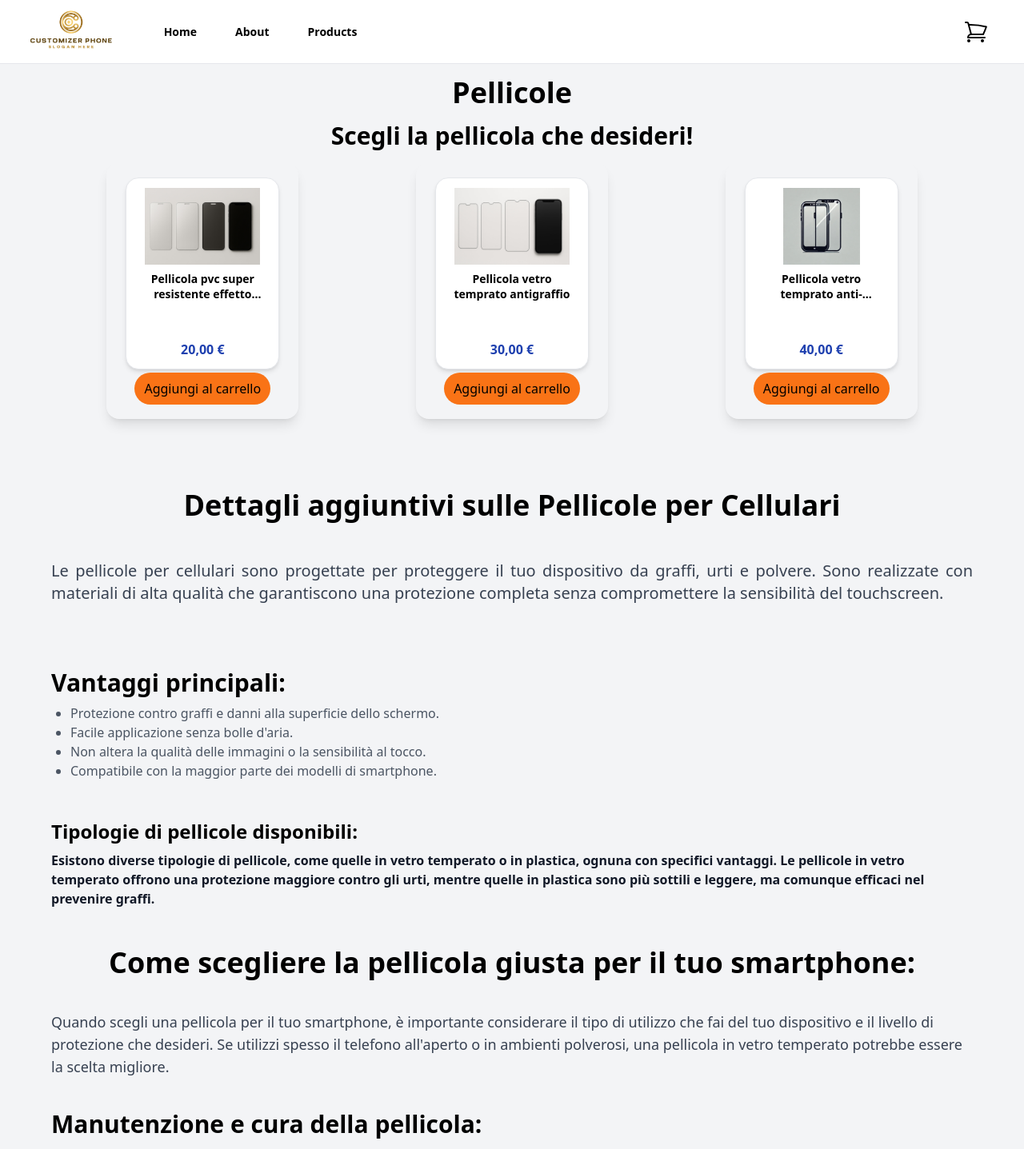
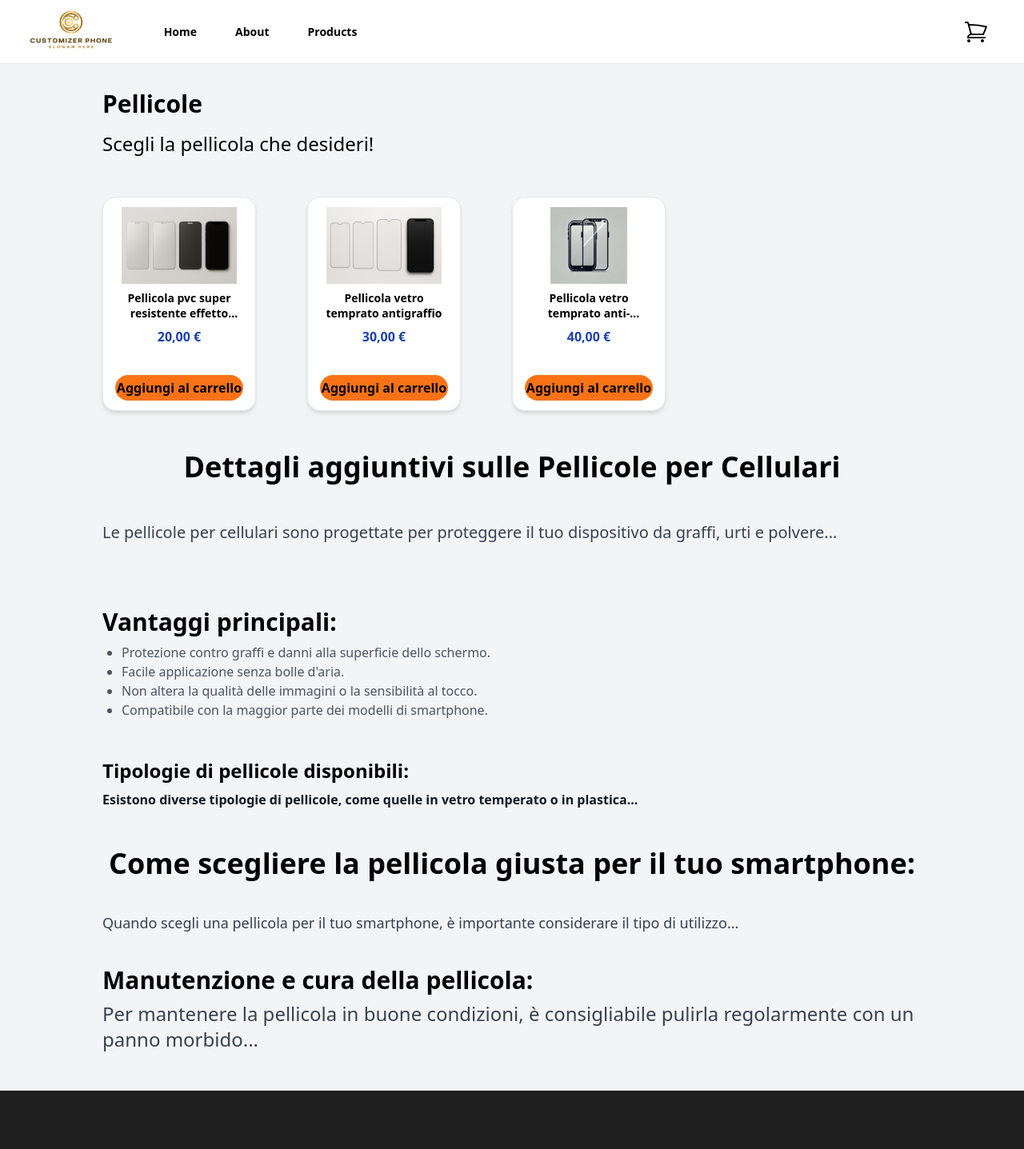
Before and after one commit to rubencommisso/mia_tech_progetto_finale, a React (Vite) app: page /pellicole in a window 1280 px wide. Shown: the top 1437 px of the page at 80% size. Built offline with nearby package versions, Linux system fonts and the light colour scheme.

Commit message:
fix all page to single product

```diff
--- a/src/pages/Pellicole.jsx
+++ b/src/pages/Pellicole.jsx
@@ -5,83 +5,67 @@ import Card from '@components/card'
 import pellicola from '@assets/pellicola.jpeg'
 import pellicole from '@assets/pellicole.jpeg'
 import pellicole2 from '@assets/pellicole2.jpeg'
-
+// Importa il bottone personalizzato come in KitPulizia
+import ButtonToPage from '@components/ButtonToPage'
 
 const Pellicole = () => {
-    const [activeCardId, setActiveCardId] = useState(null);
-    const navigate = useNavigate();
-    const [cart, setCart] = useState([]);
-
+  const [activeCardId, setActiveCardId] = useState(null)
+  const navigate = useNavigate()
+  const [cart, setCart] = useState([])
 
   const CardProduct = [
     {
       src: 'piccola-1.jpg',
       alt: 'imgpiccola 1',
-            id: 1,
+      id: 4, // ID generato dinamicamente come in KitPulizia
       title: "Pellicola pvc super resistente effetto satinato",
       price: 20,
       image: pellicole,
-            images: [
-                { src: pellicola, alt: 'imgpiccola 1' },
-                { src: pellicole, alt: 'imgpiccola 2' },
-                { src: pellicole2, alt: 'imgpiccola 3' }
-            ]
     },
     {
       src: 'piccola-2.jpg',
       alt: 'imgpiccola 1',
-            id: 2,
+      id: 5,
       title: "Pellicola vetro temprato antigraffio",
       price: 30,
       image: pellicole2,
-            images: [
-                { src: pellicola, alt: 'imgpiccola 4' },
-                { src: pellicole, alt: 'imgpiccola 5' },
-                { src: pellicole2, alt: 'imgpiccola 6' }
-            ]
     },
     {
       src: 'piccola-2.jpg',
       alt: 'imgpiccola 2',
-            id: 3,
+      id: 6,
       title: "Pellicola vetro temprato anti-impronte",
       price: 40,
       image: pellicola,
-            images: [
-                { src: pellicola, alt: 'imgpiccola 7' },
-                { src: pellicole, alt: 'imgpiccola 8' },
-                { src: pellicole2, alt: 'imgpiccola 9' }
-            ]
     },
   ]
 
+  // Effetto per scrollare in alto alla prima render
   useEffect(() => {
     setTimeout(() => {
-          window.scrollTo(0, 0);
-        }, 0);
-      }, []);
+      window.scrollTo(0, 0)
+    }, 0)
+  }, [])
 
-
-
-
+  // Recupero del carrello dallo storage (se esiste)
   useEffect(() => {
-        const storedCart = localStorage.getItem("cart");
+    const storedCart = localStorage.getItem("cart")
     if (storedCart) {
-          setCart(JSON.parse(storedCart));
+      setCart(JSON.parse(storedCart))
     }
   }, [])
 
+  // Salvataggio del carrello ogni volta che cambia
   useEffect(() => {
-        localStorage.setItem("cart", JSON.stringify(cart));
-      }, [cart]);
-
+    localStorage.setItem("cart", JSON.stringify(cart))
+  }, [cart])
 
   const handleCardClick = (id) => {
-        setActiveCardId(id);
-        navigate(`/showdetail/${id}`, { state: { product: CardProduct.find(product => product.id === id) } })
-
+    setActiveCardId(id)
+    navigate(`/showdetail/${id}`, {
+      state: { product: CardProduct.find(product => product.id === id) }
+    })
   }
-
 
   const handleAddToCart = (product) => {
     console.log(`Aggiunto al carrello: ${product.title}`)
@@ -90,16 +74,16 @@ const Pellicole = () => {
 
     if (isNaN(product.price) || product.price <= 0) {
       console.error("Prezzo non valido per il prodotto", product)
-            return;
+      return
     }
 
     const existingProductIndex = savedCart.findIndex(item => item.id === product.id)
 
     if (existingProductIndex !== -1) {
-
+      // Se esiste già, incremento la quantità
       savedCart[existingProductIndex].quantity += 1
     } else {
-
+      // Altrimenti lo aggiungo con quantità iniziale 1
       savedCart.push({ ...product, quantity: 1 })
     }
 
@@ -107,16 +91,22 @@ const Pellicole = () => {
     navigate('/cart')
   }
 
+  return (
+    <div className="bg-gray-100 p-10 md:p-6 flex justify-start items-start">
+      <div className="max-w-5xl mx-auto flex flex-col justify-center">
+        {/* Titolo principale come in KitPulizia */}
+        <h1 className="text-3xl text-start md:mt-2 md:mb-2 font-bold">Pellicole</h1>
+        <h2 className="text-2xl font-normal text-start mt-2 md:mb-2">
+          Scegli la pellicola che desideri!
+        </h2>
 
-    return (
-        <div className="bg-gray-100 p-2 md:p-2 flex justify-center items-center">
-            <div className="max-w-6xl mx-auto flex flex-col justify-center">
-                <h1 className="text-4xl text-center md:mt-2 md:mb-2 font-bold">Pellicole</h1>
-                <h2 className="text-3xl font-semibold text-center mt-2 md:mb-2">Scegli la pellicola che desideri!</h2>
-
-                <div className="grid grid-cols-1 justify-items-center gap-6 m-2 sm:grid-cols-1 md:grid-cols-2 lg:grid-cols-3">
-                    {CardProduct.map((product) => (
-                        <div key={product.id} className="flex flex-col justify-center items-center sm:w-48 sm-52 md:w-60 md:h-80 p-6 md:mb-20 rounded-2xl shadow-lg">
+        {/* Griglia dei prodotti simile a KitPulizia */}
+        <div className="grid grid-cols-1 max-w-3xl justify-items-start mt-4 sm:grid-cols-2 md:grid-cols-3 lg:grid-cols-3">
+          {CardProduct.map(product => (
+            <div
+              key={product.id}
+              className="flex flex-col justify-center item-center p-4 sm:w-48 sm-52 md:w-60 md:h-80 md:p-0 md:mb-6"
+            >
               <Card
                 id={product.id}
                 title={product.title}
@@ -124,22 +114,25 @@ const Pellicole = () => {
                 image={product.image}
                 activeCardId={activeCardId}
                 onClick={() => handleCardClick(product.id)}
+              >
+                {/* Usa il tuo ButtonToPage per coerenza con KitPulizia */}
+                <ButtonToPage
+                  onClick={() => handleAddToCart(product)}
+                  label="Aggiungi al carrello"
+                  className="bg-orange-500 h-8 hover:bg-orange-400 text-black font-bold w-40 h-15 rounded-3xl transition-all"
                 />
-                            <button
-                                className="mt-1 bg-orange-500 hover:bg-orange-400 text-black py-2 px-3 rounded-3xl w-[170px] min-w-[100px]"
-                                onClick={() => handleAddToCart(product)}
-                            >
-                                Aggiungi al carrello
-                            </button>
+              </Card>
             </div>
           ))}
         </div>
-                <div >
-                    <h2 className="text-4xl text-center font-semibold mb-12">Dettagli aggiuntivi sulle Pellicole per Cellulari</h2>
+
+        {/* Sezione descrittiva */}
+        <div>
+          <h2 className="text-4xl text-center font-semibold mb-12">
+            Dettagli aggiuntivi sulle Pellicole per Cellulari
+          </h2>
           <p className="text-gray-700 text-justify text-xl mt-10">
-                        Le pellicole per cellulari sono progettate per proteggere il tuo dispositivo da graffi, urti e polvere. Sono
-                        realizzate con materiali di alta qualità che garantiscono una protezione completa senza compromettere la
-                        sensibilità del touchscreen.
+            Le pellicole per cellulari sono progettate per proteggere il tuo dispositivo da graffi, urti e polvere...
           </p>
 
           <h3 className="text-3xl font-bold mb-2 mt-20">Vantaggi principali:</h3>
@@ -150,24 +143,25 @@ const Pellicole = () => {
             <li>Compatibile con la maggior parte dei modelli di smartphone.</li>
           </ul>
 
-                    <h3 className="text-2xl font-extrabold mt-12 mb-2">Tipologie di pellicole disponibili:</h3>
+          <h3 className="text-2xl font-extrabold mt-12 mb-2">
+            Tipologie di pellicole disponibili:
+          </h3>
           <p className="text-gray-900 font-black">
-                        Esistono diverse tipologie di pellicole, come quelle in vetro temperato o in plastica, ognuna con specifici
-                        vantaggi. Le pellicole in vetro temperato offrono una protezione maggiore contro gli urti, mentre quelle in
-                        plastica sono più sottili e leggere, ma comunque efficaci nel prevenire graffi.
+            Esistono diverse tipologie di pellicole, come quelle in vetro temperato o in plastica...
           </p>
 
-                    <h3 className="text-4xl font-bold text-center mt-12 mb-10">Come scegliere la pellicola giusta per il tuo smartphone:</h3>
+          <h3 className="text-4xl font-bold text-center mt-12 mb-10">
+            Come scegliere la pellicola giusta per il tuo smartphone:
+          </h3>
           <p className="text-gray-700 text-lg">
-                        Quando scegli una pellicola per il tuo smartphone, è importante considerare il tipo di utilizzo che fai del
-                        tuo dispositivo e il livello di protezione che desideri. Se utilizzi spesso il telefono all'aperto o in
-                        ambienti polverosi, una pellicola in vetro temperato potrebbe essere la scelta migliore.
+            Quando scegli una pellicola per il tuo smartphone, è importante considerare il tipo di utilizzo...
           </p>
 
-                    <h3 className="text-3xl font-semibold mt-10 mb-2">Manutenzione e cura della pellicola:</h3>
+          <h3 className="text-3xl font-semibold mt-10 mb-2">
+            Manutenzione e cura della pellicola:
+          </h3>
           <p className="text-gray-700 pb-6 text-2xl">
-                        Per mantenere la pellicola in buone condizioni, è consigliabile pulirla regolarmente con un panno morbido e
-                        asciutto. Evita di utilizzare detergenti abrasivi che potrebbero danneggiare la pellicola.
+            Per mantenere la pellicola in buone condizioni, è consigliabile pulirla regolarmente con un panno morbido...
           </p>
         </div>
       </div>
--- a/src/pages/Ring.jsx
+++ b/src/pages/Ring.jsx
@@ -1,69 +1,109 @@
-import React, { useState } from "react";
-import { useNavigate } from "react-router-dom";
-import ringPhone from "@assets/ringPhone.jpeg";
-import ring1 from "@assets/ring1.jpeg";
-import ring2 from "@assets/ring2.jpeg";
-import Card from "../components/card";
+import React, { useState, useEffect } from "react"
+import { useNavigate } from "react-router-dom"
+import ringPhone from "@assets/ringPhone.jpeg"
+import ring1 from "@assets/ring1.jpeg"
+import ring2 from "@assets/ring2.jpeg"
+
+// Importa il tuo componente ButtonToPage
+import ButtonToPage from "@components/ButtonToPage"
+import Card from "../components/card"
 
 const Ring = () => {
-  const [activeCardId, setActiveCardId] = useState(null);
-  const navigate = useNavigate();
+  const [activeCardId, setActiveCardId] = useState(null)
+  const navigate = useNavigate()
+  const [cart, setCart] = useState([])
 
   const CardProduct = [
     {
-      id: 1,
+      id: 7, // oppure mantieni l'id: 1, 2, 3 se preferisci
       title: "Ring Nero",
       price: 15,
       image: ringPhone,
-      images: [
-        { src: ringPhone, alt: 'Ring Nero 1' },
-        { src: ring1, alt: 'Ring Nero 2' },
-        { src: ring2, alt: 'Ring Nero 3' }
-      ]
     },
     {
-      id: 2,
+      id:8,
       title: "Ring Argento",
       price: 18,
       image: ring1,
-      images: [
-        { src: ringPhone, alt: 'Ring Argento 1' },
-        { src: ring1, alt: 'Ring Argento 2' },
-        { src: ring2, alt: 'Ring Argento 3' }
-      ]
     },
     {
-      id: 3,
+      id:9,
       title: "Ring Oro",
       price: 20,
       image: ring2,
-      images: [
-        { src: ringPhone, alt: 'Ring Oro 1' },
-        { src: ring1, alt: 'Ring Oro 2' },
-        { src: ring2, alt: 'Ring Oro 3' }
-      ]
+    },
+  ]
+
+  // Scorri in alto non appena la pagina viene caricata
+  useEffect(() => {
+    setTimeout(() => {
+      window.scrollTo(0, 0)
+    }, 0)
+  }, [])
+
+  // Recupera eventuale carrello dallo storage
+  useEffect(() => {
+    const storedCart = localStorage.getItem("cart")
+    if (storedCart) {
+      setCart(JSON.parse(storedCart))
     }
-  ];
+  }, [])
+
+  // Salva il carrello ogni volta che cambia
+  useEffect(() => {
+    localStorage.setItem("cart", JSON.stringify(cart))
+  }, [cart])
 
   const handleCardClick = (id) => {
-    setActiveCardId(id);
-    navigate(`/showdetail`, { state: { product: CardProduct.find(product => product.id === id) } });
-  };
+    setActiveCardId(id)
+    // Naviga alla pagina di dettaglio con lo "state" del prodotto
+    navigate(`/showdetail`, {
+      state: { product: CardProduct.find((product) => product.id === id) },
+    })
+  }
 
   const handleAddToCart = (product) => {
     console.log(`Aggiunto al carrello: ${product.title}`)
 
+    const savedCart = JSON.parse(localStorage.getItem("cart")) || []
+
+    // Verifica che il prezzo sia valido
+    if (isNaN(product.price) || product.price <= 0) {
+      console.error("Prezzo non valido per il prodotto", product)
+      return
+    }
+
+    // Controllo se il prodotto esiste già nel carrello
+    const existingProductIndex = savedCart.findIndex((item) => item.id === product.id)
+
+    if (existingProductIndex !== -1) {
+      // Se già esiste, incremento la quantità
+      savedCart[existingProductIndex].quantity += 1
+    } else {
+      // Altrimenti lo aggiungo con quantità iniziale = 1
+      savedCart.push({ ...product, quantity: 1 })
+    }
+
+    // Salvo nel localStorage
+    localStorage.setItem("cart", JSON.stringify(savedCart))
+    // Navigo al carrello
+    navigate("/cart")
   }
 
   return (
-    <div className="bg-gray-100 p-6 md:p-2 flex justify-center items-center">
-      <div className="max-w-6xl mx-auto flex flex-col justify-center">
-        <h1 className="text-4xl text-center md:mt-2 md:mb-20 font-bold">Ring</h1>
-        <h2 className="text-3xl font-semibold text-center mt-2 md:mb-20">Scegli il ring che fa per te!</h2>
+    <div className="bg-gray-100 p-10 md:p-6 flex justify-start items-start">
+      <div className="max-w-5xl mx-auto flex flex-col justify-center">
+        <h1 className="text-3xl text-start md:mt-2 md:mb-2 font-bold">Ring</h1>
+        <h2 className="text-2xl font-normal text-start mt-2 md:mb-2">
+          Scegli il ring che fa per te!
+        </h2>
 
-        <div className="grid grid-cols-1 justify-items-center gap-12 m-12 sm:grid-cols-1 md:grid-cols-2 lg:grid-cols-3">
+        <div className="grid grid-cols-1 max-w-3xl justify-items-start mt-4 sm:grid-cols-2 md:grid-cols-3 lg:grid-cols-3">
           {CardProduct.map((product) => (
-            <div key={product.id} className="flex flex-col justify-center items-center sm:w-48 sm-52 md:w-60 md:h-80 p-6 md:mb-20 rounded-2xl shadow-lg">
+            <div
+              key={product.id}
+              className="flex flex-col justify-center items-center p-4 sm:w-48 sm-52 md:w-60 md:h-80 md:p-0 md:mb-6"
+            >
               <Card
                 id={product.id}
                 title={product.title}
@@ -71,20 +111,26 @@ const Ring = () => {
                 image={product.image}
                 activeCardId={activeCardId}
                 onClick={() => handleCardClick(product.id)}
-              />
-              <button
-                className="mt-1 bg-orange-400 hover:bg-orange-300 text-black py-2 px-10 rounded-2xl"
-                onClick={() => handleAddToCart(product)}
               >
-                Add to bag
-              </button>
+                {/* Stesso pulsante personalizzato usato in KitPulizia/Pellicole */}
+                <ButtonToPage
+                  onClick={() => handleAddToCart(product)}
+                  label="Aggiungi al carrello"
+                  className="bg-orange-500 h-8 hover:bg-orange-400 text-black font-bold w-40 h-15 rounded-3xl transition-all"
+                />
+              </Card>
             </div>
           ))}
         </div>
+
+        {/* Sezione descrittiva e vantaggi */}
         <div className="mt-2">
-          <h2 className="text-4xl text-center font-semibold mb-12">Dettagli sui Ring - Perché sceglierli?</h2>
+          <h2 className="text-4xl text-center font-semibold mb-12">
+            Dettagli sui Ring - Perché sceglierli?
+          </h2>
           <p className="text-gray-700 text-justify text-xl mt-10">
-            I nostri ring sono progettati per offrire una presa sicura e comoda sul tuo dispositivo, riducendo il rischio che scivoli o cada dalle mani. Realizzati con materiali di alta qualità, sono disponibili in tre varianti – Nero, Argento e Oro – per aggiungere un tocco di eleganza al tuo smartphone, senza compromettere la funzionalità.
+            I nostri ring sono progettati per offrire una presa sicura e comoda sul tuo dispositivo...
+            {/* ... e così via */}
           </p>
 
           <h3 className="text-3xl font-bold mb-2 mt-20">Vantaggi principali:</h3>
@@ -98,26 +144,34 @@ const Ring = () => {
           <h3 className="text-2xl font-extrabold mt-12 mb-2">Tipologie di ring disponibili:</h3>
           <p className="text-gray-900 font-black">
             I nostri ring sono disponibili in tre varianti:
-            <ul className="list-disc pl-6 text-gray-600">
-              <li><strong>Ring Nero:</strong> Perfetto per chi cerca un look elegante e sobrio.</li>
-              <li><strong>Ring Argento:</strong> Un tocco di raffinatezza per il tuo telefono.</li>
-              <li><strong>Ring Oro:</strong> Il massimo del lusso per chi vuole distinguersi.</li>
-            </ul>
           </p>
+          <ul className="list-disc pl-6 text-gray-600">
+            <li>
+              <strong>Ring Nero:</strong> Perfetto per chi cerca un look elegante e sobrio.
+            </li>
+            <li>
+              <strong>Ring Argento:</strong> Un tocco di raffinatezza per il tuo telefono.
+            </li>
+            <li>
+              <strong>Ring Oro:</strong> Il massimo del lusso per chi vuole distinguersi.
+            </li>
+          </ul>
 
-          <h3 className="text-4xl font-bold text-center mt-12 mb-10">Come scegliere il ring giusto per il tuo telefono:</h3>
+          <h3 className="text-4xl font-bold text-center mt-12 mb-10">
+            Come scegliere il ring giusto per il tuo telefono:
+          </h3>
           <p className="text-gray-700 text-lg">
-            Quando scegli un ring per il tuo telefono, considera il tuo stile personale e il look che desideri ottenere. Se prediligi un design minimalista, il ring nero sarà l'ideale, mentre se preferisci uno stile più luminoso, il ring argento o oro ti offriranno la combinazione perfetta di eleganza e classe.
+            Quando scegli un ring per il tuo telefono, considera il tuo stile personale...
           </p>
 
           <h3 className="text-3xl font-semibold mt-10 mb-2">Manutenzione e cura del ring:</h3>
           <p className="text-gray-700 pb-6 text-2xl">
-            Per mantenere il tuo ring in perfette condizioni, ti consigliamo di pulirlo regolarmente con un panno morbido e asciutto. Evita l'uso di detergenti abrasivi che potrebbero danneggiare la finitura del materiale.
+            Per mantenere il tuo ring in perfette condizioni, ti consigliamo di pulirlo regolarmente...
           </p>
         </div>
       </div>
     </div>
-  );
-};
+  )
+}
 
-export default Ring;
+export default Ring
```
Also changed, not shown: src/pages/KitPulizia.jsx (+34 -28 lines). Lines whose indentation alone changed are shown as unchanged.
